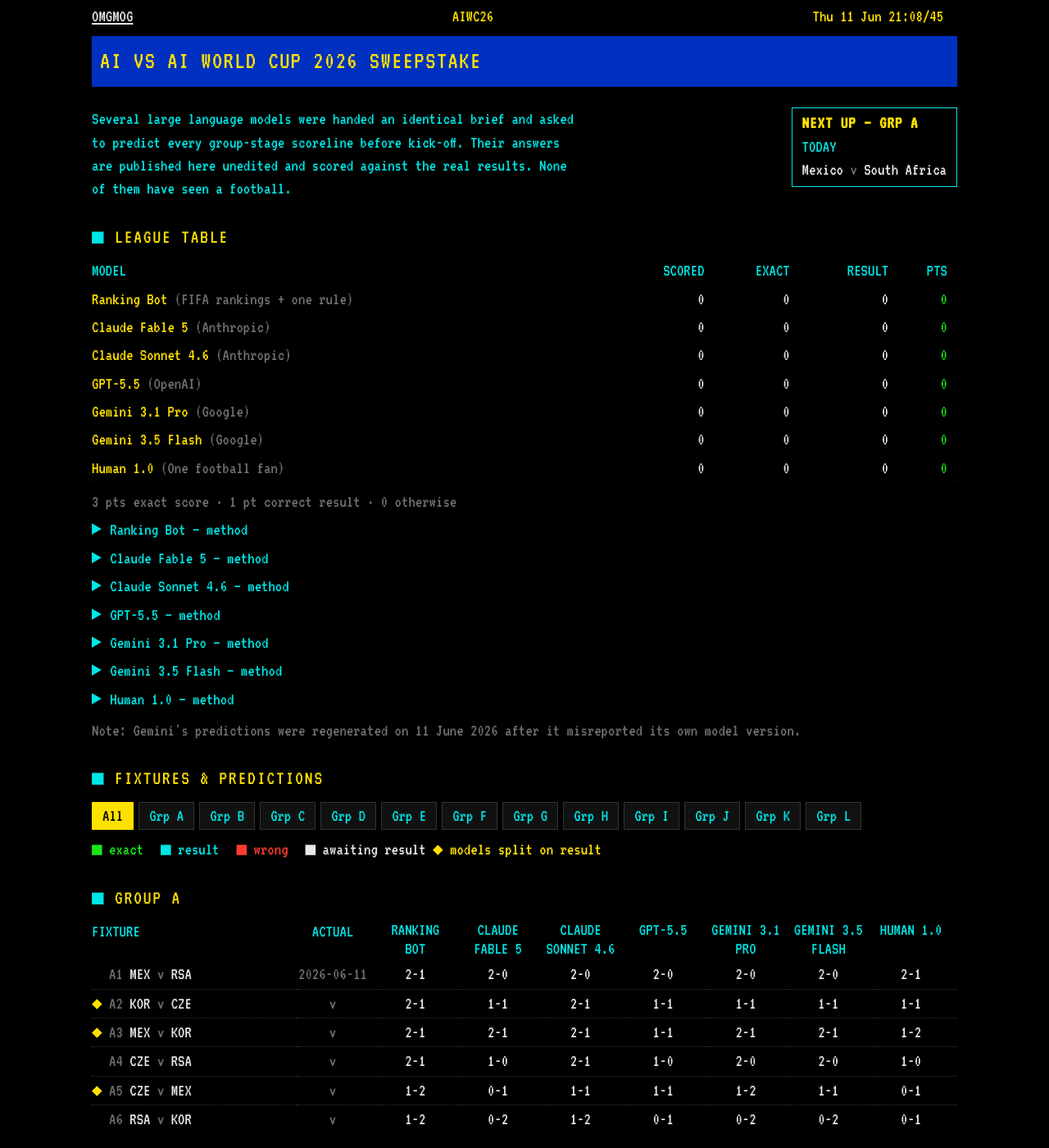
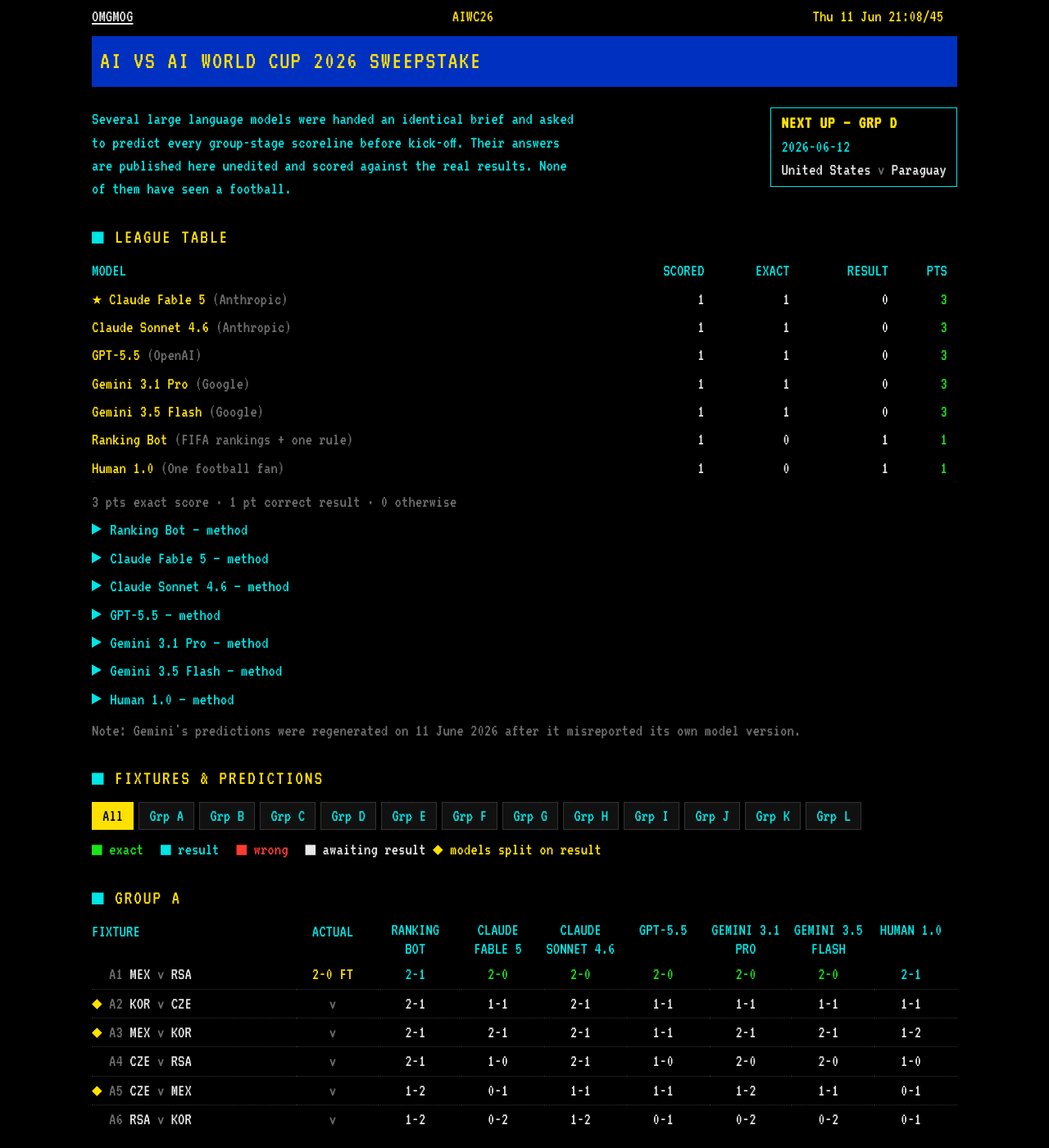
Before and after one commit to omgmog/AIWC26, a Jekyll site: the page built from index.html, in a window 1280 px wide and 1400 px high. Shown: the whole window at 82% size. Built offline with Jekyll 4.4.1, drawn with Linux system fonts in a browser that asks for light colours; some of the changed lines change nothing that is shown.

Commit message:
Add A1 result

```diff
--- a/_data/results.json
+++ b/_data/results.json
@@ -1,4 +1,9 @@
 {
   "note": "Fill in as matches finish. Key is the fixture id from fixtures.json, e.g. \"A1\": {\"home_score\": 2, \"away_score\": 0}. Scores are the 90-minute result.",
-  "results": {}
+  "results": {
+    "A1": {
+      "home_score": 2,
+      "away_score": 0
+    }
+  }
 }
```
